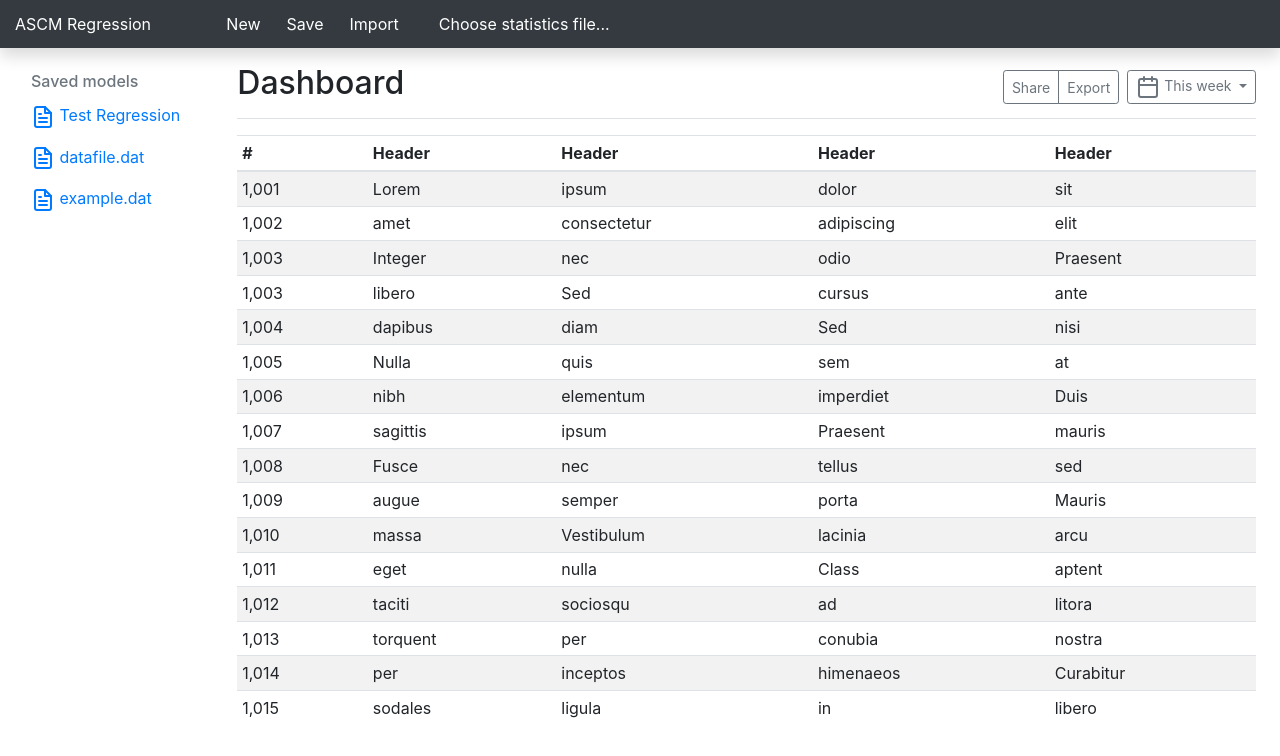
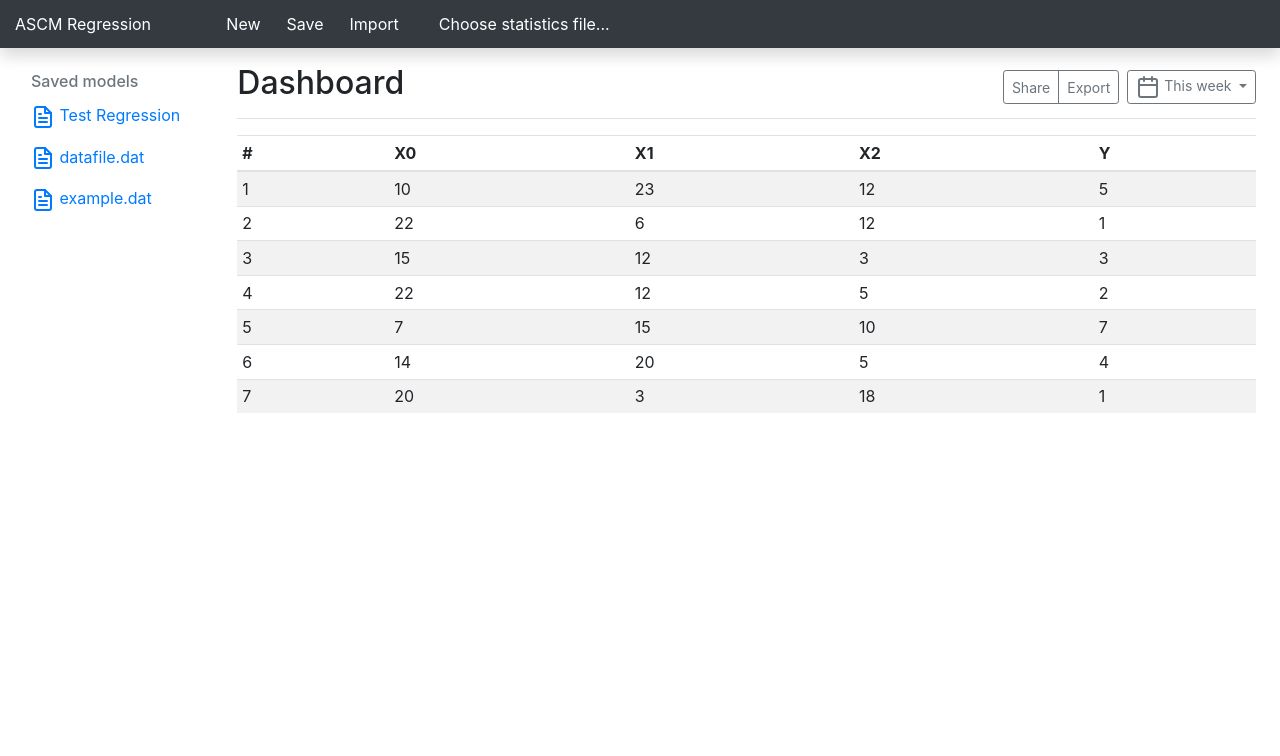
Before and after one commit to antonAce/dotstatistics, an Angular app in the folder ui/: page / in a window 1280 px wide. Shown: the top 756 px of the page. Built offline with nearby package versions, Linux system fonts and the light colour scheme.

Commit message:
UI: Implement data formatting for statistics cells

```diff
--- a/ui/src/app/app.component.html
+++ b/ui/src/app/app.component.html
@@ -16,7 +16,7 @@
             </button>
           </div>
         </div>
-        <statistics-table></statistics-table>
+        <statistics-table [rows]="rows"></statistics-table>
       </main>
     </div>
   </div>
--- a/ui/src/app/app.component.ts
+++ b/ui/src/app/app.component.ts
@@ -1,4 +1,5 @@
 import { Component } from '@angular/core';
+import { Row } from '@models/statistics/row';
 
 @Component({
   selector: 'root',
@@ -7,4 +8,41 @@ import { Component } from '@angular/core';
 })
 export class AppComponent {
   title = 'ASCM Regression Platform';
+  rows = [
+    {
+      id: 1,
+      args: [10.0, 23.0, 12.0],
+      result: 5.0
+    },
+    {
+      id: 2,
+      args: [22.0, 6.0, 12.0],
+      result: 1.0
+    },
+    {
+      id: 3,
+      args: [15.0, 12.0, 3.0],
+      result: 3.0
+    },
+    {
+      id: 4,
+      args: [22.0, 12.0, 5.0],
+      result: 2.0
+    },
+    {
+      id: 5,
+      args: [7.0, 15.0, 10.0],
+      result: 7.0
+    },
+    {
+      id: 6,
+      args: [14.0, 20.0, 5.0],
+      result: 4.0
+    },
+    {
+      id: 7,
+      args: [20.0, 3.0, 18.0],
+      result: 1.0
+    }
+  ]
 }
--- a/ui/src/app/app.module.ts
+++ b/ui/src/app/app.module.ts
@@ -6,13 +6,15 @@ import { AppComponent } from './app.component';
 import { TopHeaderComponent } from './top-header/top-header.component';
 import { ModelTooltipComponent } from './model-tooltip/model-tooltip.component';
 import { StatisticsTableComponent } from './statistics-table/statistics-table.component';
+import { StatisticsCellComponent } from './statistics-table/statistics-cell/statistics-cell.component';
 
 @NgModule({
   declarations: [
     AppComponent,
     TopHeaderComponent,
     ModelTooltipComponent,
-    StatisticsTableComponent
+    StatisticsTableComponent,
+    StatisticsCellComponent
   ],
   imports: [
     BrowserModule,
--- /dev/null
+++ b/ui/src/app/statistics-table/statistics-cell/statistics-cell.component.html
@@ -0,0 +1 @@
+<p>statistics-cell works!</p>
--- /dev/null
+++ b/ui/src/app/statistics-table/statistics-cell/statistics-cell.component.ts
@@ -0,0 +1,15 @@
+import { Component, OnInit } from '@angular/core';
+
+@Component({
+  selector: 'app-statistics-cell',
+  templateUrl: './statistics-cell.component.html',
+  styleUrls: ['./statistics-cell.component.scss']
+})
+export class StatisticsCellComponent implements OnInit {
+
+  constructor() { }
+
+  ngOnInit() {
+  }
+
+}
--- a/ui/src/app/statistics-table/statistics-table.component.html
+++ b/ui/src/app/statistics-table/statistics-table.component.html
@@ -1,127 +1,16 @@
 <div class="table-responsive">
     <table class="table table-striped table-sm">
         <thead>
-        <tr>
-            <th>#</th>
-            <th>Header</th>
-            <th>Header</th>
-            <th>Header</th>
-            <th>Header</th>
-        </tr>
+            <tr>
+            <th *ngFor="let headCell of getHeadingFormat()">{{headCell}}</th>
+            </tr>
         </thead>
         <tbody>
-        <tr>
-            <td>1,001</td>
-            <td>Lorem</td>
-            <td>ipsum</td>
-            <td>dolor</td>
-            <td>sit</td>
-        </tr>
-        <tr>
-            <td>1,002</td>
-            <td>amet</td>
-            <td>consectetur</td>
-            <td>adipiscing</td>
-            <td>elit</td>
-        </tr>
-        <tr>
-            <td>1,003</td>
-            <td>Integer</td>
-            <td>nec</td>
-            <td>odio</td>
-            <td>Praesent</td>
-        </tr>
-        <tr>
-            <td>1,003</td>
-            <td>libero</td>
-            <td>Sed</td>
-            <td>cursus</td>
-            <td>ante</td>
-        </tr>
-        <tr>
-            <td>1,004</td>
-            <td>dapibus</td>
-            <td>diam</td>
-            <td>Sed</td>
-            <td>nisi</td>
-        </tr>
-        <tr>
-            <td>1,005</td>
-            <td>Nulla</td>
-            <td>quis</td>
-            <td>sem</td>
-            <td>at</td>
-        </tr>
-        <tr>
-            <td>1,006</td>
-            <td>nibh</td>
-            <td>elementum</td>
-            <td>imperdiet</td>
-            <td>Duis</td>
-        </tr>
-        <tr>
-            <td>1,007</td>
-            <td>sagittis</td>
-            <td>ipsum</td>
-            <td>Praesent</td>
-            <td>mauris</td>
-        </tr>
-        <tr>
-            <td>1,008</td>
-            <td>Fusce</td>
-            <td>nec</td>
-            <td>tellus</td>
-            <td>sed</td>
-        </tr>
-        <tr>
-            <td>1,009</td>
-            <td>augue</td>
-            <td>semper</td>
-            <td>porta</td>
-            <td>Mauris</td>
-        </tr>
-        <tr>
-            <td>1,010</td>
-            <td>massa</td>
-            <td>Vestibulum</td>
-            <td>lacinia</td>
-            <td>arcu</td>
-        </tr>
-        <tr>
-            <td>1,011</td>
-            <td>eget</td>
-            <td>nulla</td>
-            <td>Class</td>
-            <td>aptent</td>
-        </tr>
-        <tr>
-            <td>1,012</td>
-            <td>taciti</td>
-            <td>sociosqu</td>
-            <td>ad</td>
-            <td>litora</td>
-        </tr>
-        <tr>
-            <td>1,013</td>
-            <td>torquent</td>
-            <td>per</td>
-            <td>conubia</td>
-            <td>nostra</td>
-        </tr>
-        <tr>
-            <td>1,014</td>
-            <td>per</td>
-            <td>inceptos</td>
-            <td>himenaeos</td>
-            <td>Curabitur</td>
-        </tr>
-        <tr>
-            <td>1,015</td>
-            <td>sodales</td>
-            <td>ligula</td>
-            <td>in</td>
-            <td>libero</td>
-        </tr>
+            <tr *ngFor="let row of rows">
+                <td>{{row.id}}</td>
+                <td *ngFor="let arg of row.args">{{arg}}</td>
+                <td>{{row.result}}</td>
+            </tr>
         </tbody>
     </table>
 </div>
--- a/ui/src/app/statistics-table/statistics-table.component.ts
+++ b/ui/src/app/statistics-table/statistics-table.component.ts
@@ -1,4 +1,5 @@
-import { Component, OnInit } from '@angular/core';
+import { Component, OnInit, Input } from '@angular/core';
+import { Row } from '@models/statistics/row';
 
 @Component({
   selector: 'statistics-table',
@@ -6,10 +7,26 @@ import { Component, OnInit } from '@angular/core';
   styleUrls: ['./statistics-table.component.scss']
 })
 export class StatisticsTableComponent implements OnInit {
+  @Input() rows: Row[];
 
   constructor() { }
 
   ngOnInit() {
   }
 
+  getHeadingFormat(): string[] {
+    if (this.rows.length == 0)
+      return ["#", "X0", "Y"];
+    else {
+      let header = new Array<string>();
+      header.push("#");
+
+      for (let i = 0; i < this.rows[0].args.length; i++) {
+        header.push("X" + i);
+      }
+
+      header.push("Y");
+      return header;
+    }
+  }
 }
```
Also changed, not shown: ui/src/app/statistics-table/statistics-cell/statistics-cell.component.scss (added), 1 other file (tests, documents, lock files or other folders).
